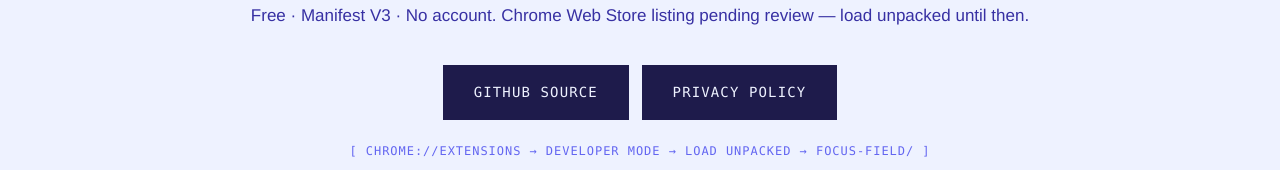
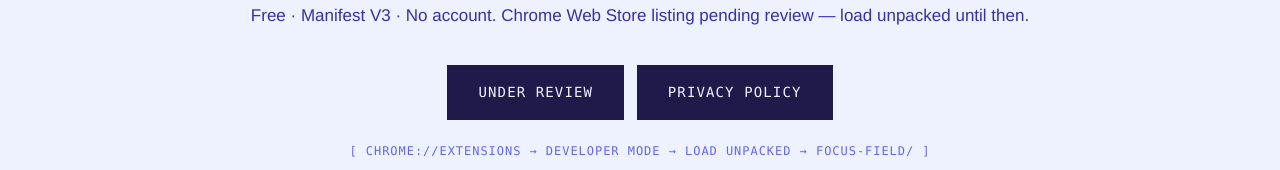
Before and after one commit to ayaanrustagi/focus-field, a browser extension: page web/index.html in a window 1280 px wide. Shown: the part 4432-4602 px from the top of the page. Drawn offline with nearby package versions, Linux system fonts and the light colour scheme.

Commit message:
Label install CTA as Under Review (no GitHub source button).

```diff
--- a/web/index.html
+++ b/web/index.html
@@ -142,7 +142,7 @@
       <div class="wrap">
         <h2 class="serif reveal">Deep work deserves a <em>fence</em>.</h2>
         <p class="reveal">Free · Manifest V3 · No account. Chrome Web Store listing pending review — load unpacked until then.</p>
-        <a class="btn reveal" href="https://github.com/ayaanrustagi/focus-field" rel="noopener">GitHub source</a>
+        <a class="btn reveal" href="#install">Under Review</a>
         <a class="btn reveal" href="privacy.html" style="margin-left:8px">Privacy policy</a>
         <span class="status-note">[ chrome://extensions → Developer mode → Load unpacked → focus-field/ ]</span>
       </div>
```
